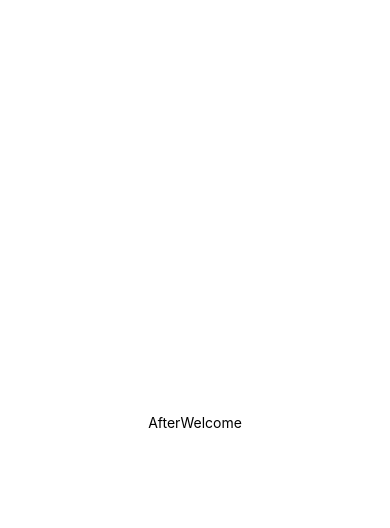
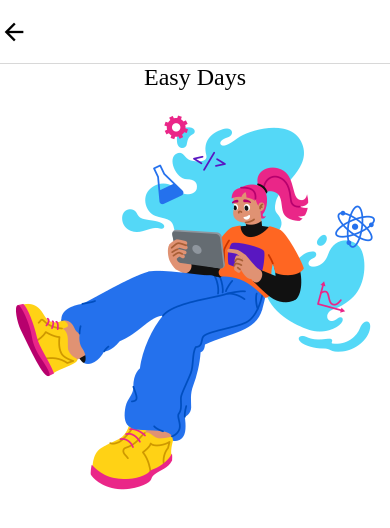
Before and after one commit to NyiWai/easy_days, a React Native app: screen /AfterWelcome in a window 390 px wide. Shown: the top 528 px of the page. Built offline with nearby package versions, Linux system fonts and the light colour scheme.

Commit message:
Done Welcome AppNavi AfterWel (2)

```diff
--- a/Screens/AfterWelcome.jsx
+++ b/Screens/AfterWelcome.jsx
@@ -1,24 +1,35 @@
 import React from 'react'
-import { StyleSheet,View, Text } from 'react-native'
+import { StyleSheet,View, Text, Image } from 'react-native'
 
 const AfterWelcome = () => {
   return (
     <>
         <View style={styles.container}>
-            <Text>
-                AfterWelcome
-            </Text>
+            <View>
+                <Text style={styles.Logo_text}>
+                    Easy Days
+                </Text>
+            </View>
+            <View style={styles.Bg}>
+                <Image source={require('../Imgs/active-woman-with-tablet-learning-online.png')}/>
+            </View>
         </View>
     </>
   )
 }
 
 const styles = StyleSheet.create({
+
+  Logo_text: {
+    fontFamily: 'Knewave',
+    fontSize: 24,
+    marginBottom: '10%',
+  },
   container: {
     flex: 1,
     backgroundColor: '#fff',
     alignItems: 'center',
-    justifyContent: 'center',
+    // justifyContent: 'center',
   },
 });
 
--- a/Screens/AppNavigator.jsx
+++ b/Screens/AppNavigator.jsx
@@ -1,8 +1,10 @@
 import React from 'react';
+import { TouchableOpacity } from 'react-native';
 import { createStackNavigator } from '@react-navigation/stack';
 import { NavigationContainer } from '@react-navigation/native';
 import AfterWelcome from './AfterWelcome';
 import Welcome from './Welcome';
+import MaterialIcons from '@expo/vector-icons/MaterialIcons';
 
 const Stack = createStackNavigator();
 
@@ -11,7 +13,28 @@ const AppNavigator = () => {
         <NavigationContainer>
             <Stack.Navigator>
                 <Stack.Screen name="Welcome" component={Welcome} options={{headerShown: false}}/>
-                <Stack.Screen name="AfterWelcome" component={AfterWelcome} options={{headerShown: false}}/>
+
+                {/* <Stack.Screen
+                    name="AfterWelcome"
+                    component={AfterWelcome}
+                    options={{headerShown: false}}
+
+                /> */}
+                <Stack.Screen
+                    name="AfterWelcome"
+                    component={AfterWelcome}
+                    options={({ navigation }) => ({
+                    headerLeft: () => (
+                    <TouchableOpacity onPress={() => navigation.goBack()}>
+                        <MaterialIcons name="arrow-back" size={28} color="black" />
+                    </TouchableOpacity>
+                    ),
+                    headerTitle: '',
+                    headerStyle: {
+                        shadowColor: 'transparent',
+                    },
+            })}
+                />
             </Stack.Navigator>
         </NavigationContainer>
     )
--- a/Screens/Welcome.jsx
+++ b/Screens/Welcome.jsx
@@ -8,21 +8,23 @@ import { NavigationContainer } from '@react-navigation/native';
 import AfterWelcome from './AfterWelcome';
 
 const Welcome = ({navigation}) => {
-  const [fontsLoaded] = useFonts({
-    Knewave: Knewave
-  })
+  // const [fontsLoaded] = useFonts({
+  //   Knewave: Knewave
+  // })
 
-  if (!fontsLoaded) {
-    return null; // Handle loading state
-  }
+  // if (!fontsLoaded) {
+  //   return null; // Handle loading state
+  // }
 
   return (
     // <SafeAreaView>
 
         <View style={styles.container}>
-            <Text styles={styles.Logo_text}>
-               Easy Days
-            </Text>
+            <View>
+                <Text style={styles.Logo_text}>
+                    Easy Days
+                </Text>
+            </View>
             <View>
                 <Image source={require('../Imgs/Welcome-cuate.png')}/>
             </View>
@@ -46,12 +48,14 @@ const styles = StyleSheet.create({
     flex: 1,
     backgroundColor: '#fff',
     alignItems: 'center',
-    justifyContent: 'center',
+    // justifyContent: 'center',
   },
 
   Logo_text: {
     fontFamily: 'Knewave',
     fontSize: 24,
+    marginTop: '20%',
+    marginBottom: '10%',
   },
 
   button:{
@@ -61,7 +65,7 @@ const styles = StyleSheet.create({
     paddingHorizontal: 32,
     borderRadius: 4,
     elevation: 3,
-    backgroundColor: '#000080',
+    backgroundColor: '#004AED',
     marginTop: 20
   },
   buttonText:{
```
Also changed, not shown: Imgs/active-woman-with-tablet-learning-online.png (added).
